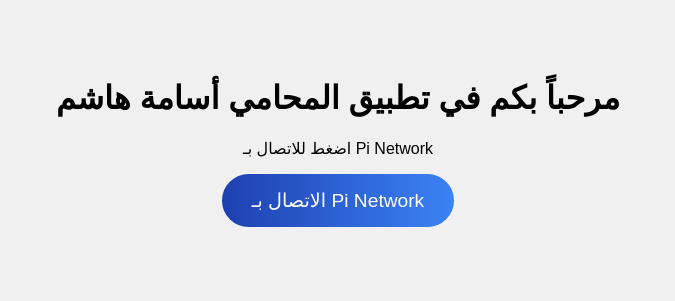
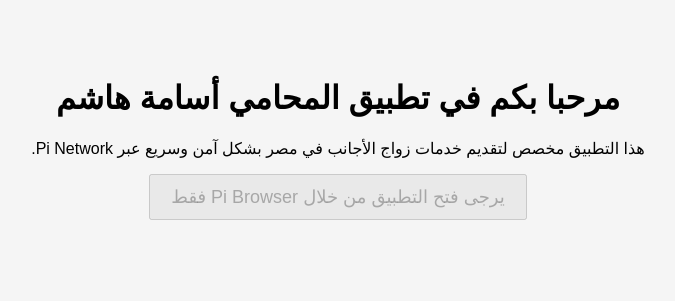
Before and after one commit to ousamahashem/Marriage-in-Egypt-, a plain HTML site: page index.html in a window 1280 px wide. Shown: the whole page, without its empty margins (302-977 px from the left). Drawn offline with Linux system fonts and the light colour scheme.

Commit message:
Add files via upload

```diff
--- a/index.html
+++ b/index.html
@@ -1,35 +1,40 @@
-<!DOCTYPE html><html lang="ar">
+<!DOCTYPE html>
+<html lang="ar" dir="rtl">
 <head>
-  <meta charset="UTF-8">
-  <meta name="viewport" content="width=device-width, initial-scale=1.0">
-  <title>Marriage in Egypt - المحامي أسامة هاشم</title>
-  <link rel="manifest" href="manifest.json">
+  <meta charset="UTF-8" />
+  <meta name="viewport" content="width=device-width, initial-scale=1.0"/>
+  <title>زواج الأجانب في مصر - المحامي أسامة هاشم</title>
+</head>
+<body style="font-family: Arial; text-align: center; background: #f5f5f5; padding: 50px;">
+  <h1>مرحبا بكم في تطبيق المحامي أسامة هاشم</h1>
+  <p>هذا التطبيق مخصص لتقديم خدمات زواج الأجانب في مصر بشكل آمن وسريع عبر Pi Network.</p>
+
+  <div id="auth-section">
+    <button id="connect-btn" style="padding: 10px 20px; font-size: 18px;">الاتصال بـ Pi Network</button>
+    <p id="user-info" style="margin-top: 20px;"></p>
+  </div>
+
   <script src="https://sdk.minepi.com/pi-sdk.js"></script>
-  <style>
-    body {
-      font-family: sans-serif;
-      background: #f0f0f0;
-      text-align: center;
-      padding: 50px;
+  <script>
+    const connectBtn = document.getElementById("connect-btn");
+    const userInfo = document.getElementById("user-info");
+
+    if (!window.Pi) {
+      connectBtn.disabled = true;
+      connectBtn.innerText = "يرجى فتح التطبيق من خلال Pi Browser فقط";
+    } else {
+      Pi.init({ version: "2.0", sandbox: false });
+      connectBtn.addEventListener("click", async () => {
+        try {
+          const scopes = ["username", "payments"];
+          const result = await Pi.authenticate(scopes);
+          userInfo.innerText = "مرحبًا " + result.user.username + " 👋";
+          connectBtn.style.display = "none";
+        } catch (err) {
+          userInfo.innerText = "حدث خطأ: " + err.message;
+        }
+      });
     }
-    .pi-connect-btn {
-      background: linear-gradient(to right, #1e40af, #3b82f6);
-      color: white;
-      border: none;
-      padding: 15px 30px;
-      border-radius: 50px;
-      font-size: 1.2rem;
-      cursor: pointer;
-      transition: all 0.3s ease;
-    }
-    .pi-connect-btn:hover {
-      transform: scale(1.05);
-    }
-  </style>
-</head>
-<body>
-  <h1>مرحباً بكم في تطبيق المحامي أسامة هاشم</h1>
-  <p>اضغط للاتصال بـ Pi Network</p>
-  <button class="pi-connect-btn">الاتصال بـ Pi Network</button>  <script>
-    // التهيئة
-    document.add
+  </script>
+</body>
+</html>
```
Also changed, not shown: privacy-policy.html (+6 -8 lines), terms.html (added, +9 -0 lines), manifest.json, 1 other file.
